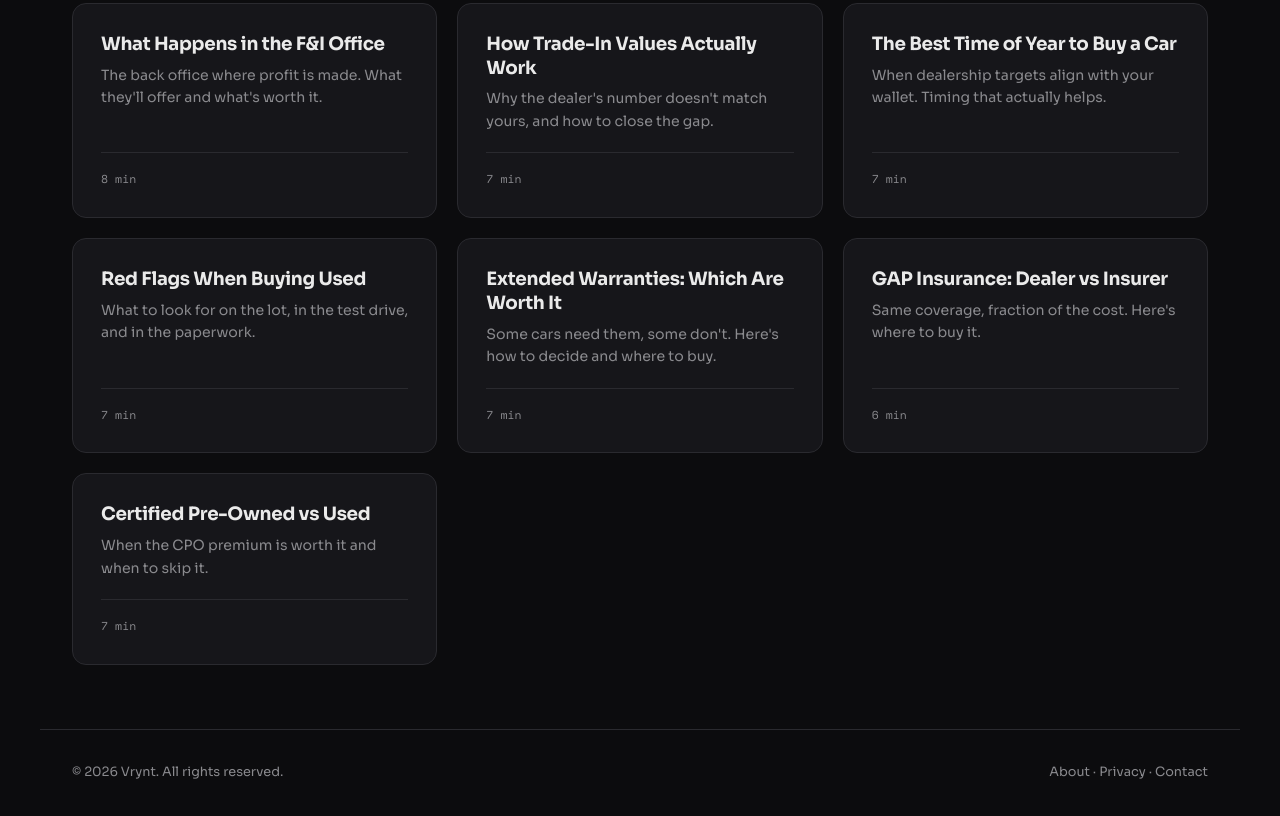
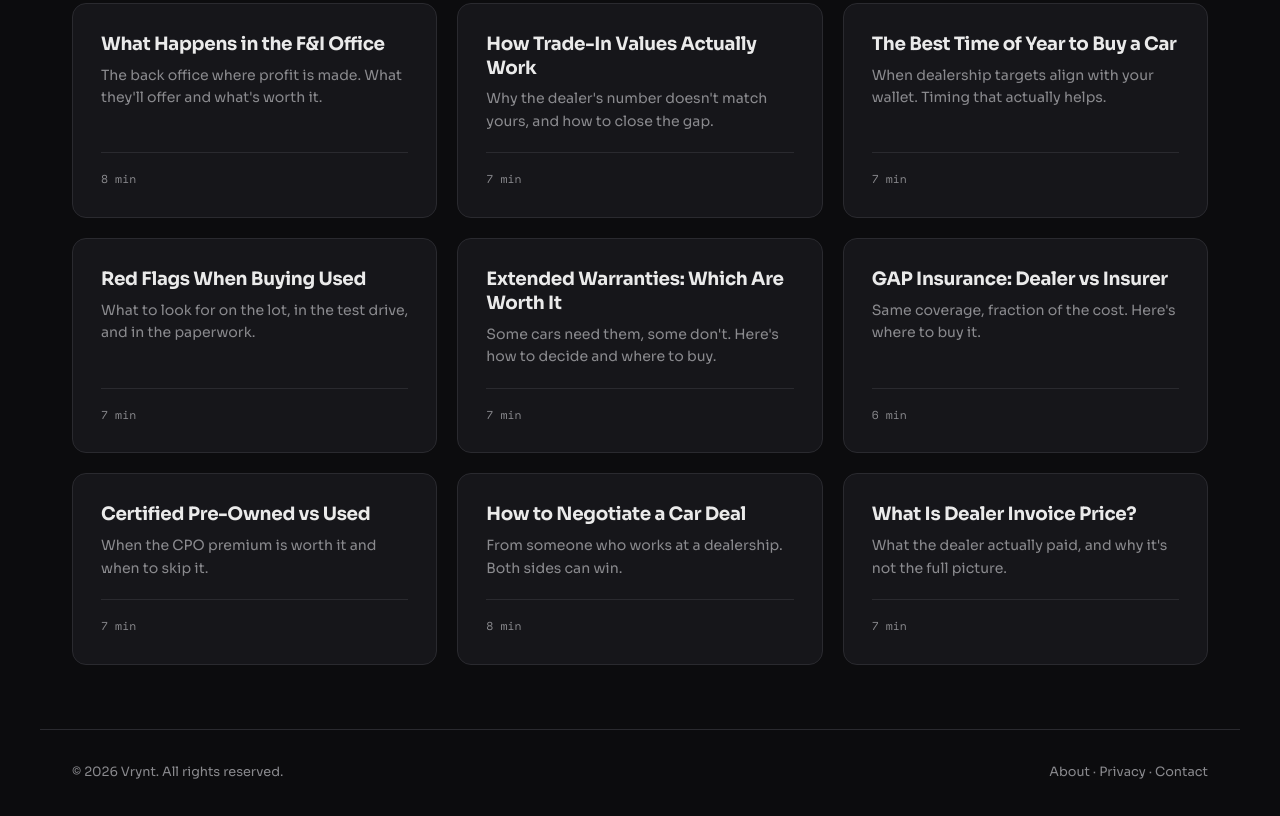
Before and after one commit to Vrynt3/vrynt, a plain HTML site: page cars/index.html in a window 1280 px wide. Shown: the part 536-1352 px from the top of the page. Drawn offline with nearby package versions, Linux system fonts and the light colour scheme; no server answers.

Commit message:
Update index.html

```diff
--- a/cars/index.html
+++ b/cars/index.html
@@ -12,5 +12,7 @@
 <a href="/cars/extended-warranties/" class="card"><h3>Extended Warranties: Which Are Worth It</h3><p>Some cars need them, some don't. Here's how to decide and where to buy.</p><div class="card-meta">7 min</div></a>
 <a href="/cars/gap-insurance/" class="card"><h3>GAP Insurance: Dealer vs Insurer</h3><p>Same coverage, fraction of the cost. Here's where to buy it.</p><div class="card-meta">6 min</div></a>
 <a href="/cars/cpo-vs-used/" class="card"><h3>Certified Pre-Owned vs Used</h3><p>When the CPO premium is worth it and when to skip it.</p><div class="card-meta">7 min</div></a>
+<a href="/cars/negotiate-car-deal/" class="card"><h3>How to Negotiate a Car Deal</h3><p>From someone who works at a dealership. Both sides can win.</p><div class="card-meta">8 min</div></a>
+<a href="/cars/dealer-invoice/" class="card"><h3>What Is Dealer Invoice Price?</h3><p>What the dealer actually paid, and why it's not the full picture.</p><div class="card-meta">7 min</div></a>
 </div></section>
 <footer><span>© 2026 Vrynt. All rights reserved.</span><div><a href="/about/">About</a> · <a href="/privacy/">Privacy</a> · <a href="/contact/">Contact</a></div></footer><button class="back-top">↑</button><script src="/js/main.js"></script></body></html>
```
